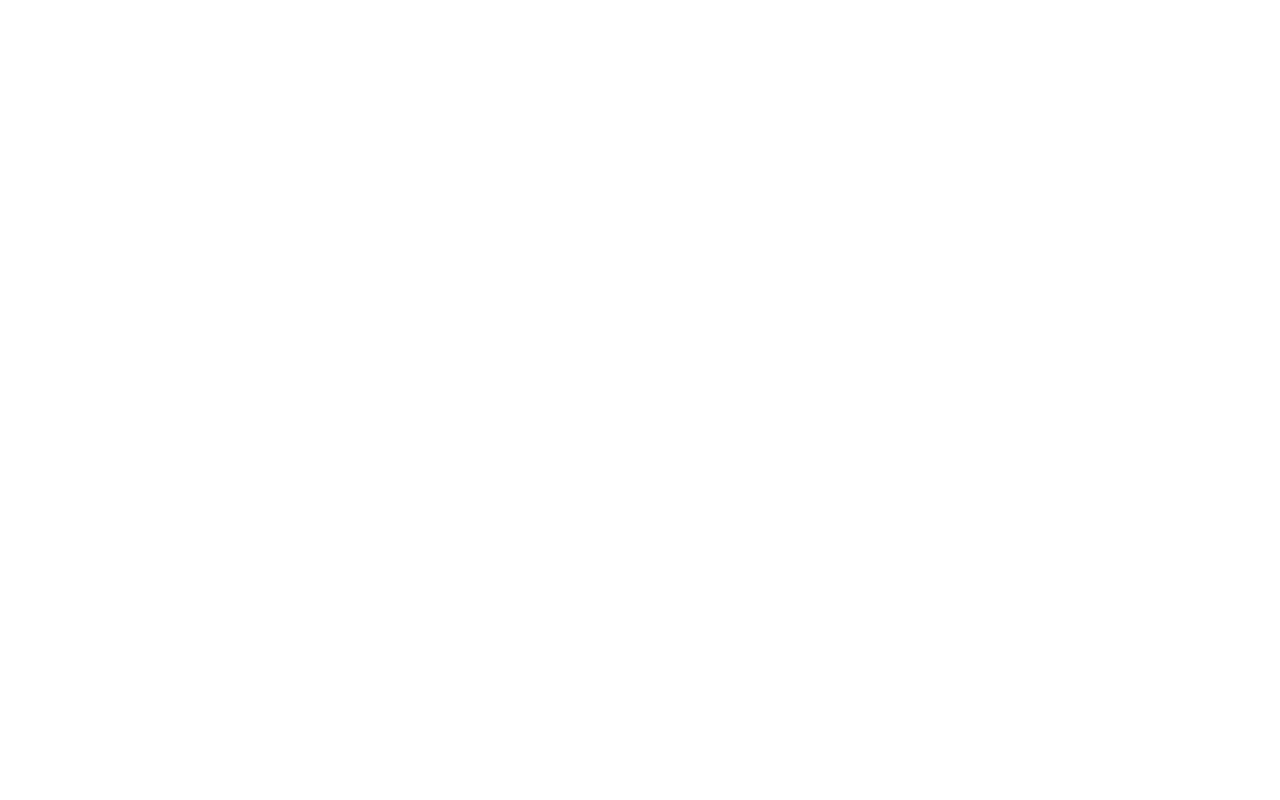
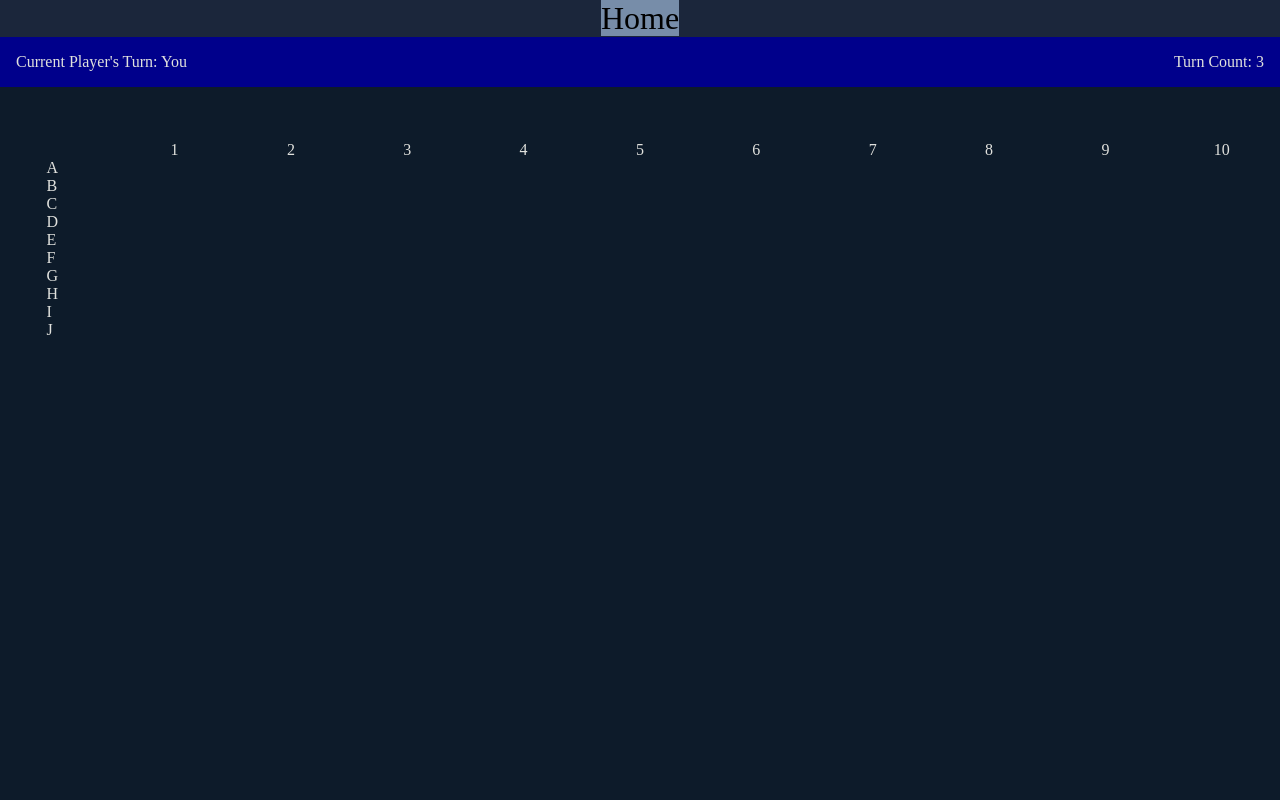
Before and after one commit to SnowSE/CadenDennis1810Final, a plain HTML site: page HTML/battleship.html in a window 1280 px wide. Shown: the top 800 px of the page. Drawn offline with Linux system fonts and the light colour scheme.

Commit message:
end of Night 4/17/2024

```diff
--- a/CSS/Battleship.css
+++ b/CSS/Battleship.css
@@ -0,0 +1,57 @@
+:root {
+    --RichBlack: rgb(13,27,42);
+    --OxfordBlue: rgb(27,38,59);
+    --ModerateBlue: rgb(65,90,119);
+    --SilverLakeBlue: rgb(119,141,169);
+    --Platinum: rgb(224,225,221);
+  }
+
+body {
+    background-color: var(--RichBlack);
+    color: var(--Platinum);
+    text-align:center;
+    padding:0em;
+    margin:0em;
+}
+
+#homebutton {
+    background-color: var(--SilverLakeBlue);
+    text-decoration: none;
+    color: black;
+}
+
+.header {
+    background-color: var(--OxfordBlue);
+    font-size:xx-large;
+}
+
+header, .row {
+    display: flex;
+}
+
+.col {
+    flex: 1;
+}
+
+.LetterRow {
+    flex: 1;
+    text-align: left;
+    margin-left:2.9em;
+}
+
+.Tile {
+    background-color: aqua;
+}
+
+.BattleshipGame {
+    height:60em;
+}
+
+.BelowHeader {
+    flex: 1;
+    display:flex;
+    justify-content: space-between;
+    background-color:darkblue;
+    padding-left: 1em;
+    padding-right: 1em;
+}
--- a/CSS/Lobby.css
+++ b/CSS/Lobby.css
@@ -1,19 +1,27 @@
+:root {
+  --RichBlack: rgb(13,27,42);
+  --OxfordBlue: rgb(27,38,59);
+  --ModerateBlue: rgb(65,90,119);
+  --SilverLakeBlue: rgb(119,141,169);
+  --Platinum: rgb(224,225,221);
+}
+
 body {
-    background-color: black;
-    color: white;
+    background-color: var(--RichBlack);
+    color: var(--Platinum);
     text-align: center;
     padding:0em;
     margin:0em;
   }
 
   #homebutton {
-      background-color:grey;
+      background-color:var(--SilverLakeBlue);
       text-decoration: none;
       color:black;
 
   }
   .header {
-    background-color: darkblue;
+    background-color: var(--OxfordBlue);
     font-size:xx-large;
   }
 
@@ -25,3 +33,23 @@ body {
       align-items: center;
 
   }
+
+  .button {
+    color:black;
+    font-size:50px;
+    margin-top: 30px;
+    margin-bottom: 30px;
+    background-color: var(--SilverLakeBlue)
+  }
+
+  .label {
+    padding:1em;
+    color:Red;
+  }
+
+  .Lobby {
+    display: flex;
+    justify-content: space-between;
+    border:solid;
+    border-color:var(--Platinum);
+  }
--- a/CSS/index.css
+++ b/CSS/index.css
@@ -1,19 +1,27 @@
+:root {
+  --RichBlack: rgb(13,27,42);
+  --OxfordBlue: rgb(27,38,59);
+  --ModerateBlue: rgb(65,90,119);
+  --SilverLakeBlue: rgb(119,141,169);
+  --Platinum: rgb(224,225,221);
+}
+
 body {
-  background-color: black;
-  color: white;
+  background-color: var(--RichBlack);
+  color: var(--Platinum);
   text-align: center;
   padding:0em;
   margin:0em;
 }
 
 #homebutton {
-    background-color:grey;
+    background-color: var(--SilverLakeBlue);
     text-decoration: none;
     color:black;
 
 }
 .header {
-  background-color: darkblue;
+  background-color: var(--OxfordBlue);
   font-size:xx-large;
 }
 
--- a/HTML/battleship.html
+++ b/HTML/battleship.html
@@ -0,0 +1,69 @@
+<!DOCTYPE html>
+<html lang="en">
+  <head>
+    <link rel="stylesheet" href="/CSS\Battleship.css" />
+    <title>Battleship</title>
+  </head>
+  <body>
+    <article class="header">
+      <a id="homebutton" href="index.html">Home</a>
+    </article>
+    <section class="BelowHeader">
+        <p>Current Player's Turn: You</p>
+        <p>Turn Count: 3</p>
+    </section>
+    <br><br><br>
+    <section class="BattleshipGame">
+      <header>
+        <div class="col"></div>
+        <div class="col">1</div>
+        <div class="col">2</div>
+        <div class="col">3</div>
+        <div class="col">4</div>
+        <div class="col">5</div>
+        <div class="col">6</div>
+        <div class="col">7</div>
+        <div class="col">8</div>
+        <div class="col">9</div>
+        <div class="col">10</div>
+      </header>
+      <div class="row">
+        <div class="LetterRow">A</div>
+      </div>
+      <div class="row">
+        <div class="LetterRow">B</div>
+      </div>
+      <div class="row">
+        <div class="LetterRow">C</div>
+      </div>
+      <div class="row">
+        <div class="LetterRow">D</div>
+      </div>
+      <div class="row">
+        <div class="LetterRow">E</div>
+      </div>
+      <div class="row">
+        <div class="LetterRow">F</div>
+      </div>
+      <div class="row">
+        <div class="LetterRow">G</div>
+      </div>
+      <div class="row">
+        <div class="LetterRow">H</div>
+      </div>
+      <div class="row">
+        <div class="LetterRow">I</div>
+      </div>
+      <div class="row">
+        <div class="LetterRow">J</div>
+      </div>
+    </section>
+    <article>
+        <hr>
+        <div>Current Highest Scores</div>
+        <hr>
+        <p>Alex: 5 Ships remain, 17 turns spent</p>
+        <p>Caden: 2 Ships remain, 32 turns spent</p>
+    </article>
+  </body>
+</html>
```
Also changed, not shown: HTML/battleshiplobby.html (+20 -4 lines).
